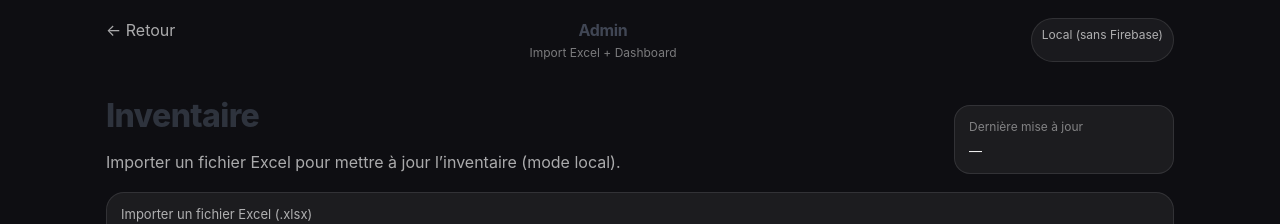
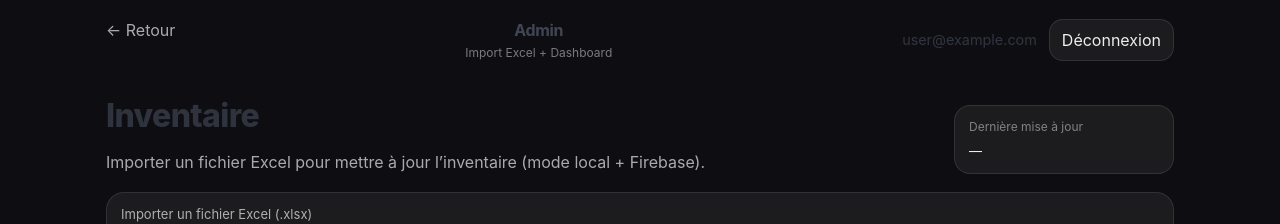
Before and after one commit to e2352896/Availo, a React app in the folder frontend/: page /admin in a window 1280 px wide. Shown: the top 224 px of the page. Built offline with nearby package versions, Linux system fonts and the light colour scheme; no server answers; sample sign-in values are in the browser's storage; the HTML template or start-up script is replaced by a standard one.

Commit message:
Envoi du fichier exel sur firebase depuis le dashboard admin

```diff
--- a/frontend/src/pages/AdminPage.jsx
+++ b/frontend/src/pages/AdminPage.jsx
@@ -1,6 +1,9 @@
-import { useMemo, useState } from "react";
-import { Link } from "react-router-dom";
+import { useMemo, useState, useEffect } from "react";
+import { Link, useNavigate } from "react-router-dom";
 import * as XLSX from "xlsx";
+import { onAuthStateChanged, signOut } from "firebase/auth";
+import { auth, db } from "../firebase/firebase";
+import { collection, addDoc, serverTimestamp } from "firebase/firestore";
 
 function computeStatus(stock) {
   const n = Number(stock);
@@ -11,7 +14,6 @@ function computeStatus(stock) {
 }
 
 function pickColumn(row, candidates) {
-  // row keys can vary based on Excel headers
   const keys = Object.keys(row || {});
   for (const c of candidates) {
     const found = keys.find((k) => k.trim().toLowerCase() === c);
@@ -21,7 +23,6 @@ function pickColumn(row, candidates) {
 }
 
 function normalizeBooks(rows) {
-  // Accept flexible header names
   const out = [];
   for (const r of rows) {
     const isbn = String(
@@ -36,13 +37,19 @@ function normalizeBooks(rows) {
       pickColumn(r, ["course", "cours", "code cours", "code_cours"]) ?? ""
     ).trim();
 
-    const stockRaw = pickColumn(r, ["stock", "qty", "quantite", "quantité", "qte", "inventaire"]);
+    const stockRaw = pickColumn(r, [
+      "stock",
+      "qty",
+      "quantite",
+      "quantité",
+      "qte",
+      "inventaire",
+    ]);
     const stock = stockRaw === "" || stockRaw == null ? 0 : Number(stockRaw);
 
     const priceRaw = pickColumn(r, ["price", "prix", "montant"]);
     const price = priceRaw === "" || priceRaw == null ? null : Number(priceRaw);
 
-    // Keep rows that look like real items (at least title or isbn)
     if (!isbn && !title) continue;
 
     out.push({
@@ -68,11 +75,14 @@ function StatCard({ label, value, hint, tone = "default" }) {
 }
 
 export default function AdminPage() {
+  const navigate = useNavigate();
+  const [currentUser, setCurrentUser] = useState(null);
+  const [authChecked, setAuthChecked] = useState(false);
+
   const [importError, setImportError] = useState("");
   const [importing, setImporting] = useState(false);
   const [fileName, setFileName] = useState("");
   const [books, setBooks] = useState(() => {
-    // Load local cache if present
     try {
       const raw = localStorage.getItem("availo_inventory_books");
       return raw ? JSON.parse(raw) : [];
@@ -80,6 +90,7 @@ export default function AdminPage() {
       return [];
     }
   });
+
   const [lastUpdatedAt, setLastUpdatedAt] = useState(() => {
     try {
       const raw = localStorage.getItem("availo_inventory_lastUpdatedAt");
@@ -89,9 +100,31 @@ export default function AdminPage() {
     }
   });
 
+  // 🔐 Vérification connexion Firebase
+  useEffect(() => {
+    const unsubscribe = onAuthStateChanged(auth, (user) => {
+      if (!user) {
+        navigate("/admin/login");
+      } else {
+        setCurrentUser(user);
+      }
+      setAuthChecked(true);
+    });
+
+    return () => unsubscribe();
+  }, [navigate]);
+
+  const handleLogout = async () => {
+    await signOut(auth);
+    navigate("/admin/login");
+  };
+
   const stats = useMemo(() => {
     const total = books.length;
-    let available = 0, lowStock = 0, outOfStock = 0, totalUnits = 0;
+    let available = 0,
+      lowStock = 0,
+      outOfStock = 0,
+      totalUnits = 0;
 
     const byCourse = new Map();
 
@@ -114,6 +147,7 @@ export default function AdminPage() {
     return { total, available, lowStock, outOfStock, totalUnits, topCourses };
   }, [books]);
 
+  // ------------------ IMPORT EXCEL ------------------
   async function handleFile(file) {
     setImportError("");
     setImporting(true);
@@ -126,8 +160,6 @@ export default function AdminPage() {
       if (!sheetName) throw new Error("Aucune feuille trouvée dans le fichier Excel.");
 
       const ws = wb.Sheets[sheetName];
-
-      // Convert to JSON rows
       const rows = XLSX.utils.sheet_to_json(ws, { defval: "" });
 
       if (!rows.length) throw new Error("Le fichier Excel est vide (aucune ligne détectée).");
@@ -144,9 +176,21 @@ export default function AdminPage() {
       const now = new Date();
       setLastUpdatedAt(now);
 
-      // Save locally for now (no Firebase)
+      // 🔹 Enregistrement local (preview)
       localStorage.setItem("availo_inventory_books", JSON.stringify(normalized));
       localStorage.setItem("availo_inventory_lastUpdatedAt", now.toISOString());
+
+      // 🔹 Envoi vers Firebase
+      for (let book of normalized) {
+        await addDoc(collection(db, "livres"), {
+          titre: book.title,
+          isbn: book.isbn,
+          course: book.course,
+          stock: book.stock,
+          price: book.price ?? null,
+          createdAt: serverTimestamp(),
+        });
+      }
     } catch (e) {
       setImportError(e?.message || "Erreur lors de l’import.");
     } finally {
@@ -158,14 +202,16 @@ export default function AdminPage() {
     const file = e.target.files?.[0];
     if (!file) return;
 
-    const ok = file.name.toLowerCase().endsWith(".xlsx") || file.name.toLowerCase().endsWith(".xls");
+    const ok =
+      file.name.toLowerCase().endsWith(".xlsx") ||
+      file.name.toLowerCase().endsWith(".xls");
     if (!ok) {
       setImportError("Format non supporté. Choisis un fichier .xlsx ou .xls");
       return;
     }
 
     handleFile(file);
-    e.target.value = ""; // reset input (allow re-upload same file)
+    e.target.value = "";
   }
 
   function clearLocalData() {
@@ -176,6 +222,9 @@ export default function AdminPage() {
     setFileName("");
     setImportError("");
   }
+  // ------------------ FIN IMPORT ------------------
+
+  if (!authChecked) return null;
 
   return (
     <div className="page">
@@ -186,7 +235,15 @@ export default function AdminPage() {
             <div className="adminTitle">Admin</div>
             <div className="adminSubtitle">Import Excel + Dashboard</div>
           </div>
-          <div className="adminPill">Local (sans Firebase)</div>
+
+          <div style={{ display: "flex", alignItems: "center", gap: "12px" }}>
+            {currentUser && (
+              <span style={{ fontSize: "0.9rem", opacity: 0.7 }}>{currentUser.email}</span>
+            )}
+            <button className="actionBtn" onClick={handleLogout}>
+              Déconnexion
+            </button>
+          </div>
         </div>
       </header>
 
@@ -195,14 +252,19 @@ export default function AdminPage() {
           <div>
             <h1 className="dashH1">Inventaire</h1>
             <p className="dashP">
-              Importer un fichier Excel pour mettre à jour l’inventaire (mode local).
+              Importer un fichier Excel pour mettre à jour l’inventaire (mode local + Firebase).
             </p>
           </div>
 
           <div className="dashMeta">
             <div className="dashMetaLabel">Dernière mise à jour</div>
             <div className="dashMetaValue">
-              {lastUpdatedAt ? new Intl.DateTimeFormat("fr-CA", { dateStyle: "medium", timeStyle: "short" }).format(lastUpdatedAt) : "—"}
+              {lastUpdatedAt
+                ? new Intl.DateTimeFormat("fr-CA", {
+                    dateStyle: "medium",
+                    timeStyle: "short",
+                  }).format(lastUpdatedAt)
+                : "—"}
             </div>
           </div>
         </section>
@@ -217,24 +279,26 @@ export default function AdminPage() {
               </label>
 
               <div className="importMeta">
-                <div className="importFile">
-                  {fileName ? `Fichier: ${fileName}` : "Aucun fichier importé"}
-                </div>
+                <div className="importFile">{fileName ? `Fichier: ${fileName}` : "Aucun fichier importé"}</div>
                 {books.length ? (
                   <div className="importSmall">{books.length} lignes chargées</div>
                 ) : (
-                  <div className="importSmall">Import local : les données sont stockées dans ton navigateur</div>
+                  <div className="importSmall">
+                    Import local : les données sont stockées dans ton navigateur
+                  </div>
                 )}
               </div>
 
-              <button className="actionBtn" onClick={clearLocalData} disabled={!books.length || importing}>
+              <button
+                className="actionBtn"
+                onClick={clearLocalData}
+                disabled={!books.length || importing}
+              >
                 Vider
               </button>
             </div>
 
-            {importError ? (
-              <div className="notificationErr">{importError}</div>
-            ) : null}
+            {importError && <div className="notificationErr">{importError}</div>}
           </div>
         </section>
 
```
